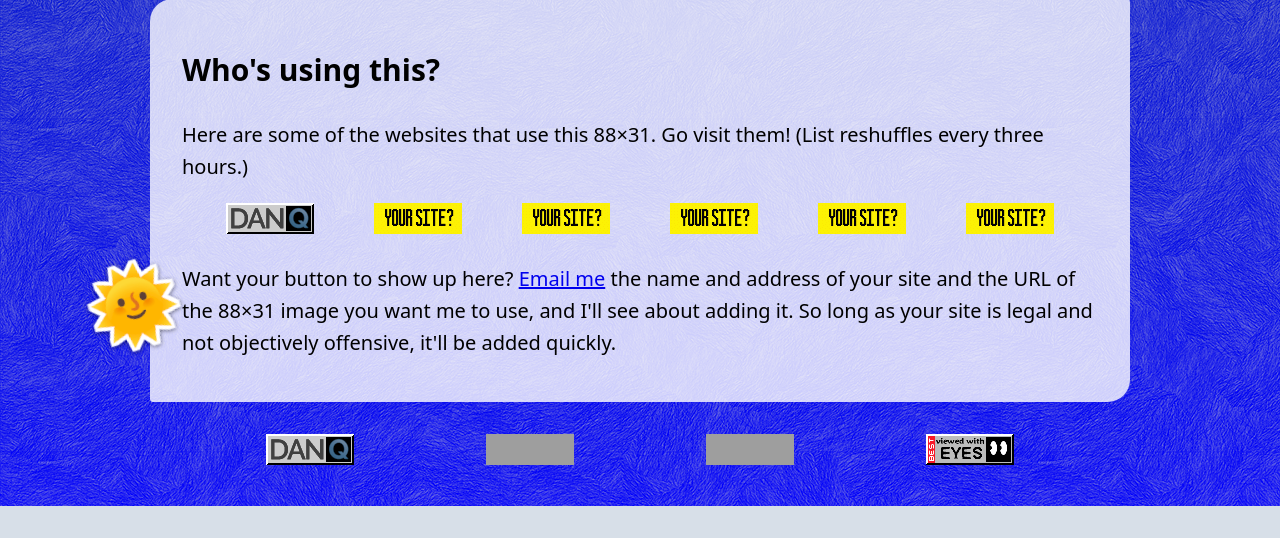
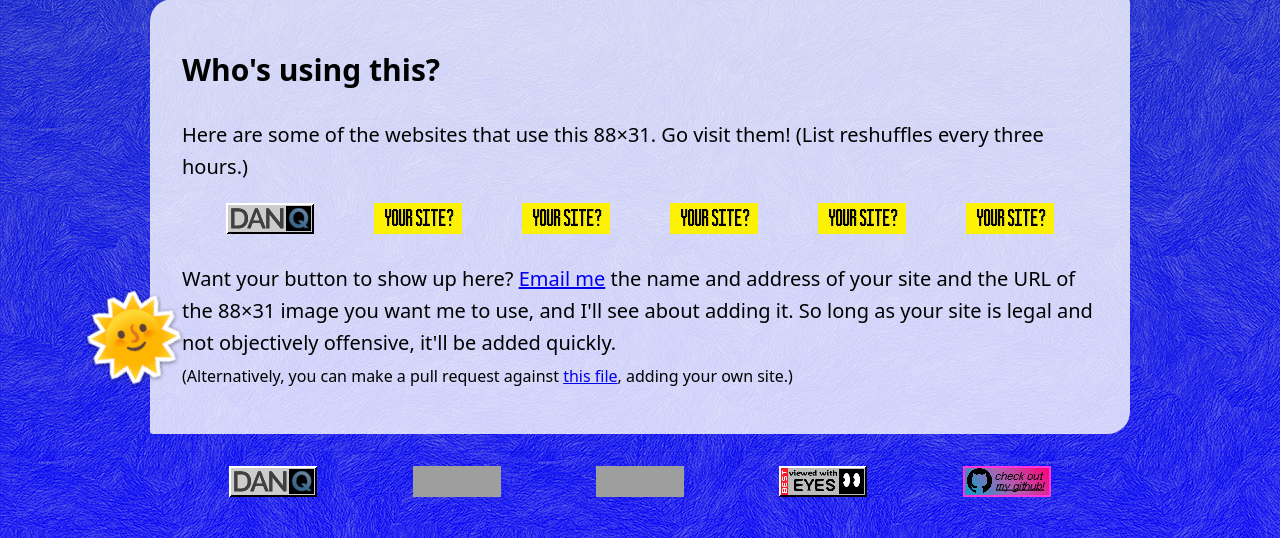
Before and after one commit to Dan-Q/best-resolution, a PHP site: page / in a window 1280 px wide. Shown: the part 1546-2084 px from the top of the page. Before the commit the page ends 2052 px from the top, so only its background shows below. Run offline with PHP 8.4, Linux system fonts and the light colour scheme; some libraries are stand-ins or nearby versions; grey boxes are pictures that could not be loaded.

Commit message:
Link to repo

```diff
--- a/index.php
+++ b/index.php
@@ -103,6 +103,12 @@
           Want your button to show up here? <a href="mailto:best-resolution@danq.me">Email me</a> the name and address of your site and
           the URL of the 88×31 image you want me to use, and I'll see about adding it. So long as your site is legal and not objectively
           offensive, it'll be added quickly.
+          <br>
+          <small>
+            (Alternatively, you can make a pull request against
+            <a href="https://github.com/Dan-Q/best-resolution/blob/main/all-sites.txt">this file</a>,
+            adding your own site.)
+          </small>
         </p>
       </section>
     </main>
@@ -111,6 +117,7 @@
       <a href="https://forum.melonland.net/"><img src="https://forum.melonland.net/images/MELONLAND-FORUM.GIF" alt="Discuss on Melonland Forum" width="88" height="31"></a>
       <img src="//best-resolution.danq.dev/any.gif" alt="Looks best at: any resolution!" width="88" height="31">
       <img src="/badges/best-eyes.gif" alt="Best viewed with eyes!" width="88" height="31">
+      <a href="https://github.com/dan-q/best-resolution"><img src="/badges/github.png" alt="Source code available on GitHub!" width="88" height="31"></a>
     </footer>
 
     <script>
```
Also changed, not shown: badges/github.png (added).
